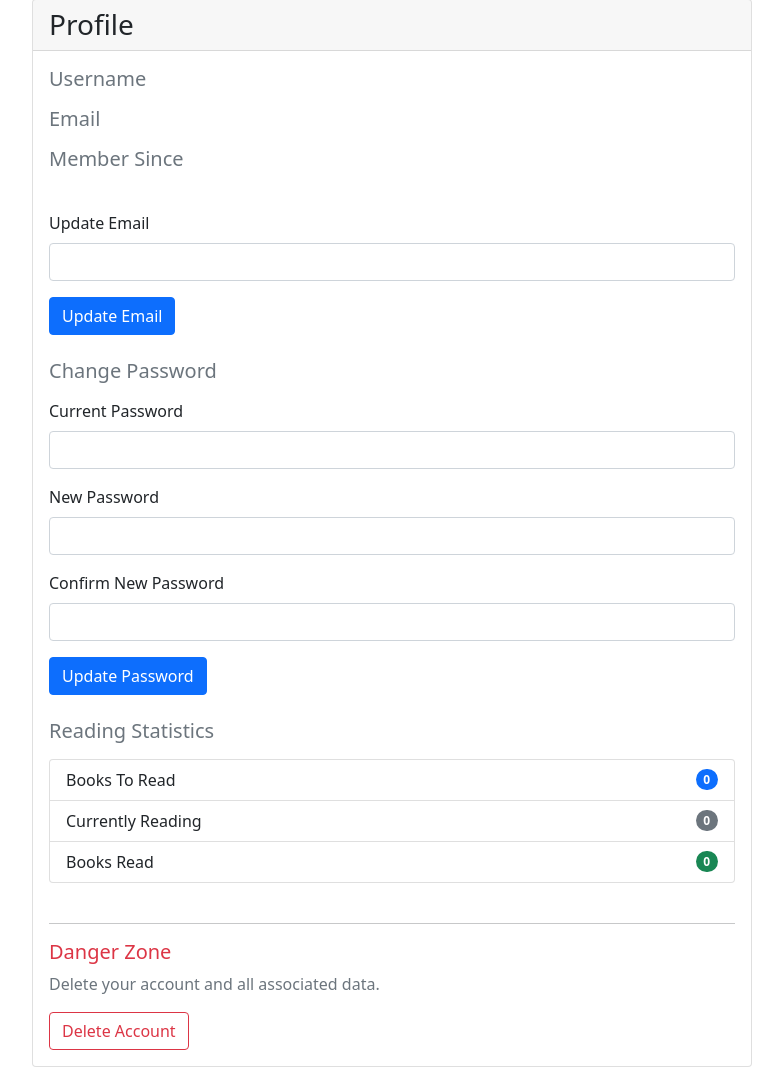
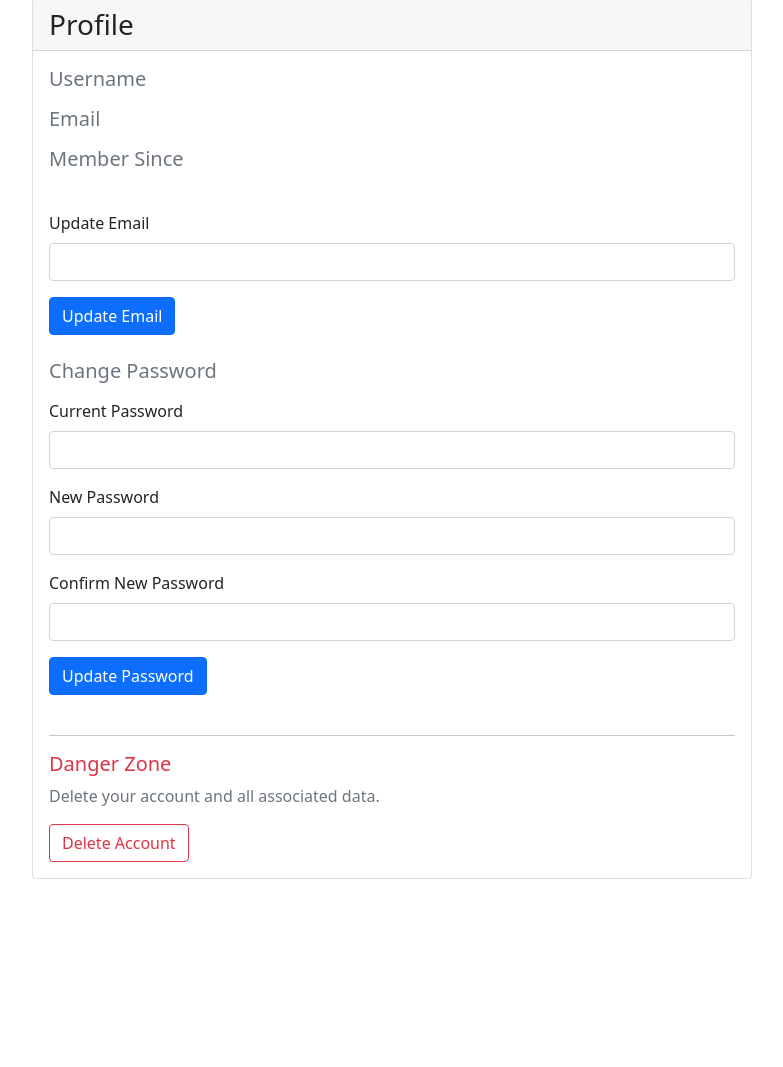
Before and after one commit to joereg4/book_tracker, a Flask app: template templates/profile/view.html in a window 1280 px wide. Shown: the part 81-1148 px from the top of the page, without its empty margins (248-1031 px from the left). After the commit the page ends 960 px from the top, so only its background shows below. Run offline with Flask 3, Linux system fonts and the light colour scheme; the template is opened without the code that fills it, so the values that code supplies are empty.

Commit message:
Remove reading statistics section from profile view template and corresponding tests
- Deleted the reading statistics display from the profile view template to streamline the user interface.
- Updated tests to remove assertions related to the reading statistics section, ensuring they reflect the current template structure.
- Adjusted test cases to maintain functionality without the removed statistics, focusing on other profile elements.

```diff
--- a/templates/profile/view.html
+++ b/templates/profile/view.html
@@ -55,32 +55,6 @@
                         </div>
                     </div>
 
-                    <div class="row">
-                        <div class="col">
-                            <h5 class="text-muted mb-3">Reading Statistics</h5>
-                            <div class="list-group">
-                                <div class="list-group-item d-flex justify-content-between align-items-center">
-                                    Books To Read
-                                    <span class="badge bg-primary rounded-pill">
-                                        {{ user.books|selectattr('status', 'equalto', 'to_read')|list|length }}
-                                    </span>
-                                </div>
-                                <div class="list-group-item d-flex justify-content-between align-items-center">
-                                    Currently Reading
-                                    <span class="badge bg-secondary rounded-pill">
-                                        {{ user.books|selectattr('status', 'equalto', 'reading')|list|length }}
-                                    </span>
-                                </div>
-                                <div class="list-group-item d-flex justify-content-between align-items-center">
-                                    Books Read
-                                    <span class="badge bg-success rounded-pill">
-                                        {{ user.books|selectattr('status', 'equalto', 'read')|list|length }}
-                                    </span>
-                                </div>
-                            </div>
-                        </div>
-                    </div>
-
                     <div class="row mt-4">
                         <div class="col">
                             <hr>
```
Also changed, not shown: tests/test_profile.py (+0 -81 lines).
